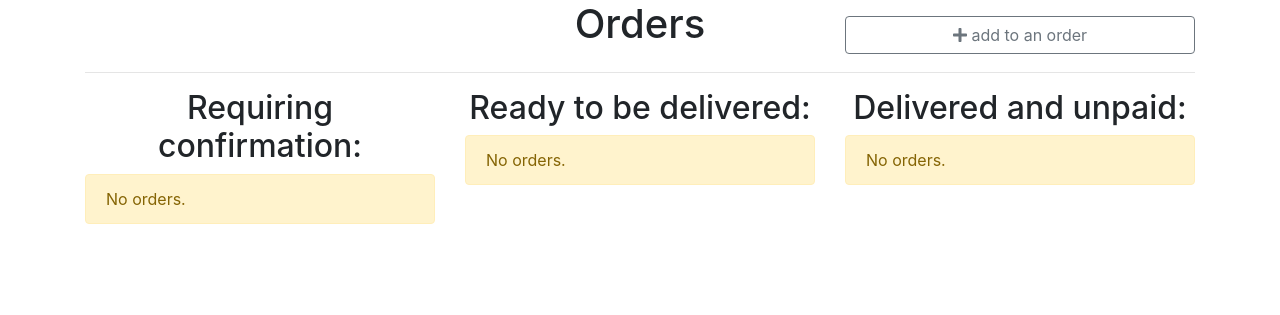
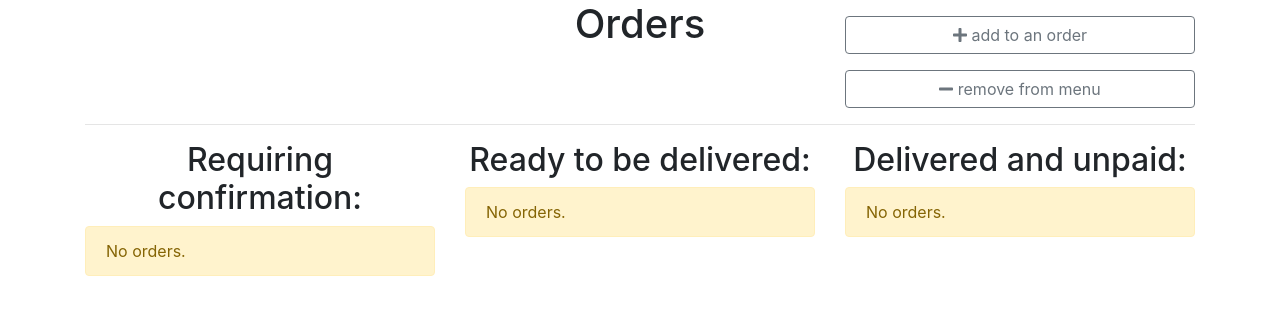
Before and after one commit to Abi-NK/TeamProject, a Django app: page /waiter/ in a window 1280 px wide. Shown: the top 315 px of the page. Run offline with Django 3.2, Linux system fonts and the light colour scheme; a user stored in the database is signed in; data comes from the database, SQL or seed files in the repository; data that the repository does not hold is empty; some libraries are stand-ins or nearby versions.

Commit message:
Add button for waiter removing menu items

```diff
--- a/posSystem/waiter/templates/waiter/index.html
+++ b/posSystem/waiter/templates/waiter/index.html
@@ -67,6 +67,9 @@
     <button type="button" class="btn btn-outline-secondary btn-block mt-md-3" onclick="openModalOrderExtra()">
       <i class="fas fa-plus"></i> add to an order
     </button>
+    <button type="button" class="btn btn-outline-secondary btn-block mt-md-3" onclick="">
+      <i class="fas fa-minus"></i> remove from menu
+    </button>
   </div>
 </div>
 <hr />
```
